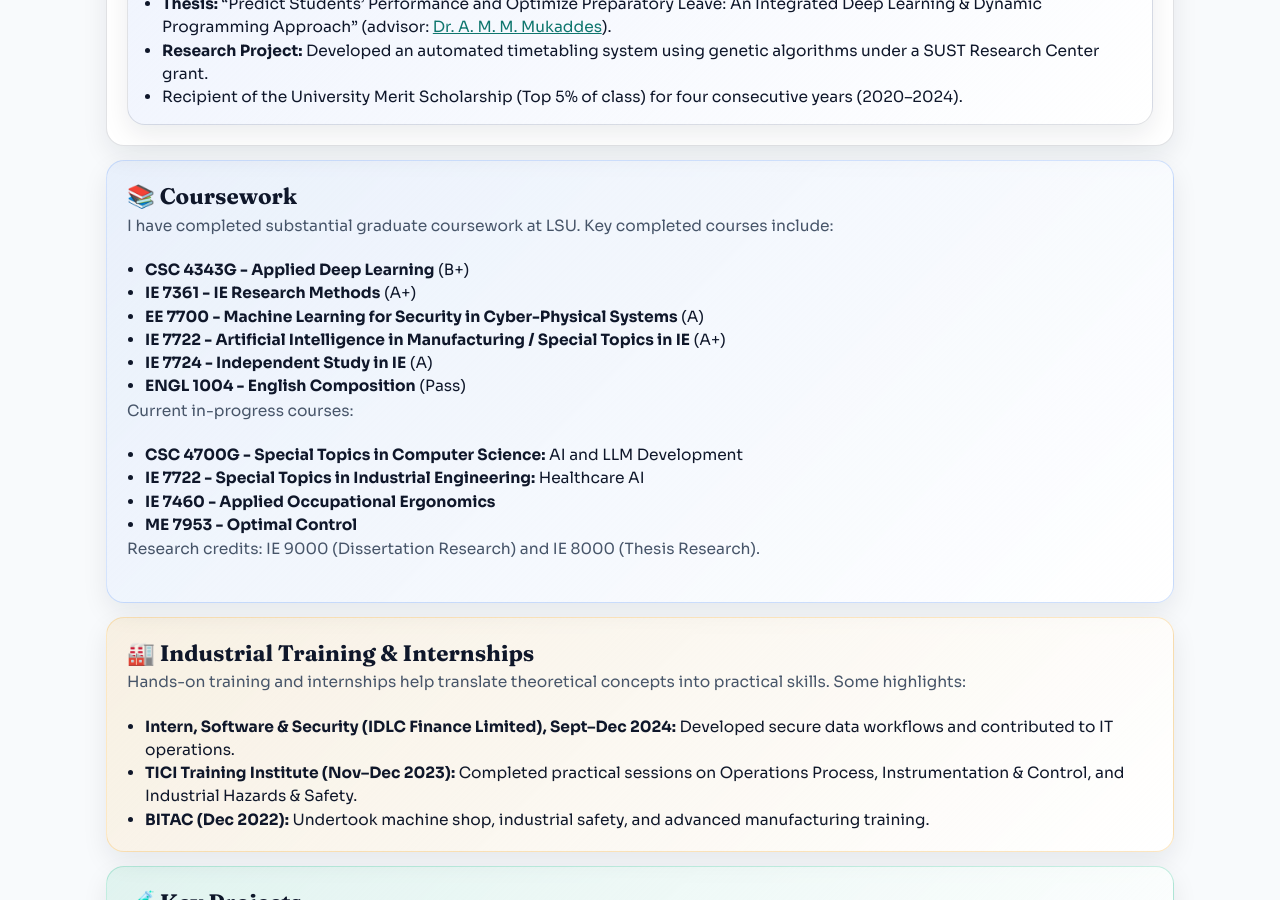
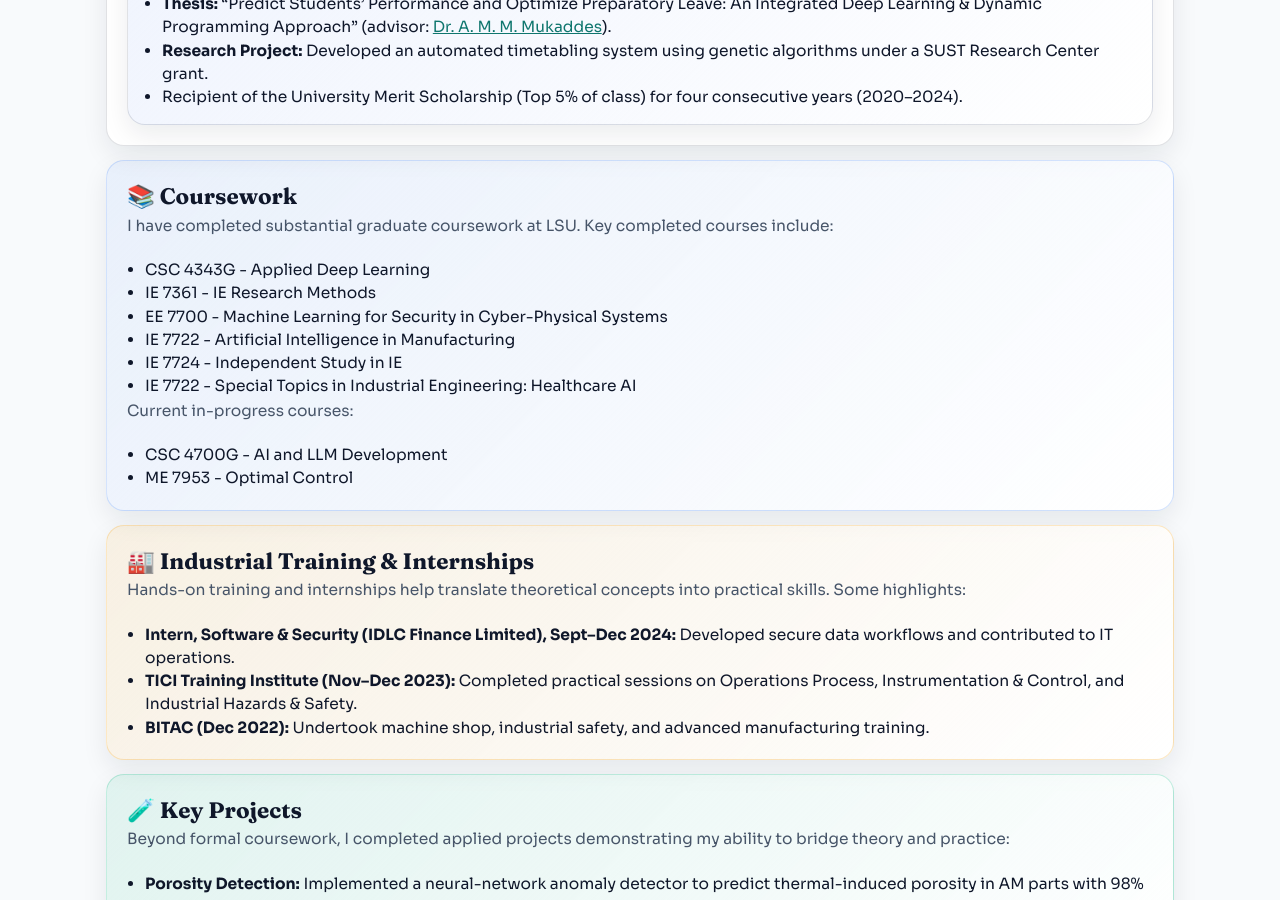
Before and after one commit to shafikul-islam/shafikul-islam.github.io, a Jekyll site: the page built from education.md, in a window 1280 px wide and 900 px high, scrolled down 896 px. Built offline with Jekyll 4.4.1, drawn with Linux system fonts in a browser that asks for light colours.

Commit message:
Revise coursework section to requested course lists without grades

```diff
--- a/education.md
+++ b/education.md
@@ -71,25 +71,20 @@ nav_order: 30
       I have completed substantial graduate coursework at LSU. Key completed courses include:
     </p>
     <ul class="course-list">
-      <li><strong>CSC 4343G - Applied Deep Learning</strong> (B+)</li>
-      <li><strong>IE 7361 - IE Research Methods</strong> (A+)</li>
-      <li><strong>EE 7700 - Machine Learning for Security in Cyber-Physical Systems</strong> (A)</li>
-      <li><strong>IE 7722 - Artificial Intelligence in Manufacturing / Special Topics in IE</strong> (A+)</li>
-      <li><strong>IE 7724 - Independent Study in IE</strong> (A)</li>
-      <li><strong>ENGL 1004 - English Composition</strong> (Pass)</li>
+      <li>CSC 4343G - Applied Deep Learning</li>
+      <li>IE 7361 - IE Research Methods</li>
+      <li>EE 7700 - Machine Learning for Security in Cyber-Physical Systems</li>
+      <li>IE 7722 - Artificial Intelligence in Manufacturing</li>
+      <li>IE 7724 - Independent Study in IE</li>
+      <li>IE 7722 - Special Topics in Industrial Engineering: Healthcare AI</li>
     </ul>
     <p class="section-desc">
       Current in-progress courses:
     </p>
     <ul class="course-list">
-      <li><strong>CSC 4700G - Special Topics in Computer Science:</strong> AI and LLM Development</li>
-      <li><strong>IE 7722 - Special Topics in Industrial Engineering:</strong> Healthcare AI</li>
-      <li><strong>IE 7460 - Applied Occupational Ergonomics</strong></li>
-      <li><strong>ME 7953 - Optimal Control</strong></li>
+      <li>CSC 4700G - AI and LLM Development</li>
+      <li>ME 7953 - Optimal Control</li>
     </ul>
-    <p class="section-desc">
-      Research credits: IE 9000 (Dissertation Research) and IE 8000 (Thesis Research).
-    </p>
   </div>
   <!-- Industrial Training & Internships -->
   <div class="training-section">
```
